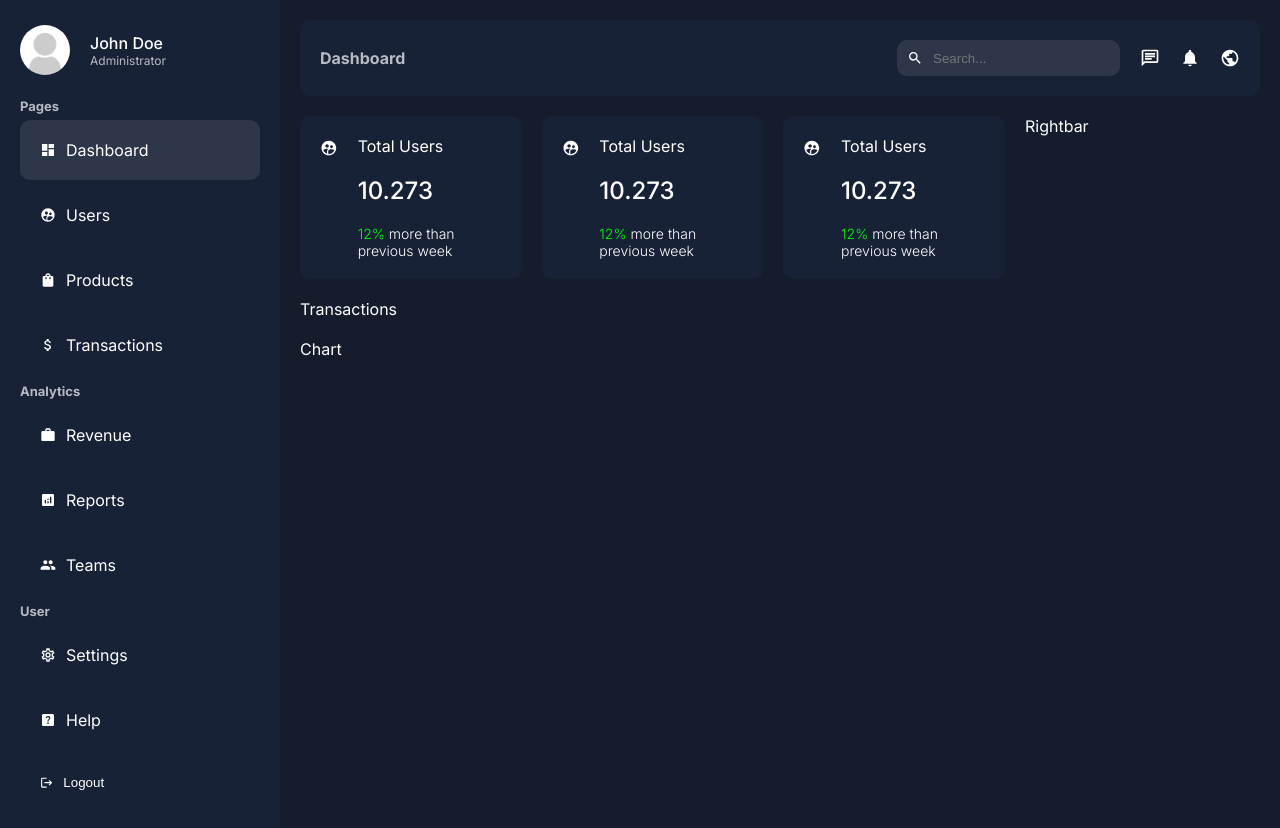
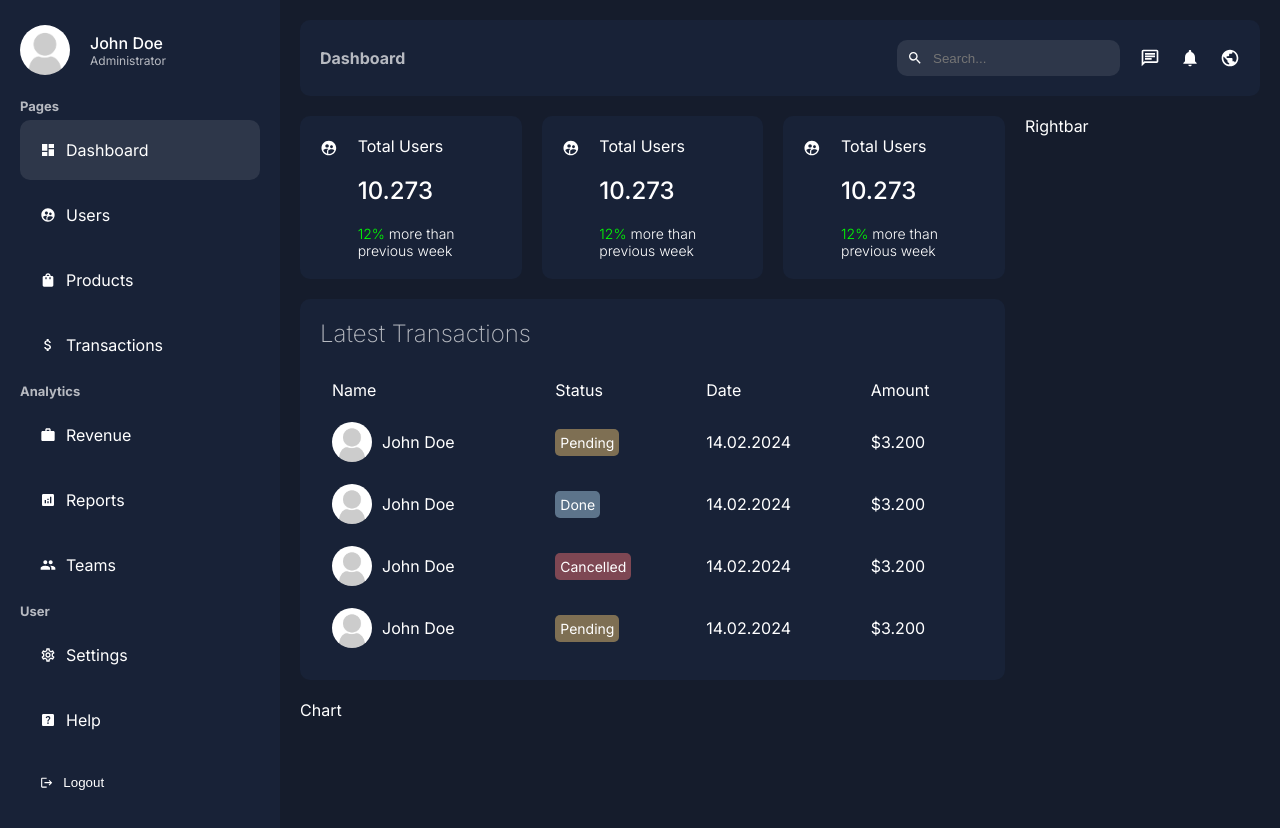
Before and after one commit to riadhmouamnia/admin-dashboard, a Next.js app: page /dashboard in a window 1280 px wide. Built offline with nearby package versions, Linux system fonts and the light colour scheme.

Commit message:
create Transactions component

```diff
--- a/app/ui/dashboard/transactions/index.tsx
+++ b/app/ui/dashboard/transactions/index.tsx
@@ -1,7 +1,106 @@
+import Image from "next/image";
 import styles from "./transactions.module.scss";
 
 const Transactions = () => {
-  return <div className={styles.container}>Transactions</div>;
+  return (
+    <div className={styles.container}>
+      <h2 className={styles.title}>Latest Transactions</h2>
+      <table className={styles.table}>
+        <thead>
+          <tr>
+            <td>Name</td>
+            <td>Status</td>
+            <td>Date</td>
+            <td>Amount</td>
+          </tr>
+        </thead>
+        <tbody>
+          <tr>
+            <td>
+              <div className={styles.user}>
+                <Image
+                  src="/noavatar.png"
+                  alt=""
+                  width={40}
+                  height={40}
+                  className={styles.userImage}
+                />
+                John Doe
+              </div>
+            </td>
+            <td>
+              <span className={`${styles.status} ${styles.pending}`}>
+                Pending
+              </span>
+            </td>
+            <td>14.02.2024</td>
+            <td>$3.200</td>
+          </tr>
+          <tr>
+            <td>
+              <div className={styles.user}>
+                <Image
+                  src="/noavatar.png"
+                  alt=""
+                  width={40}
+                  height={40}
+                  className={styles.userImage}
+                />
+                John Doe
+              </div>
+            </td>
+            <td>
+              <span className={`${styles.status} ${styles.done}`}>Done</span>
+            </td>
+            <td>14.02.2024</td>
+            <td>$3.200</td>
+          </tr>
+          <tr>
+            <td>
+              <div className={styles.user}>
+                <Image
+                  src="/noavatar.png"
+                  alt=""
+                  width={40}
+                  height={40}
+                  className={styles.userImage}
+                />
+                John Doe
+              </div>
+            </td>
+            <td>
+              <span className={`${styles.status} ${styles.cancelled}`}>
+                Cancelled
+              </span>
+            </td>
+            <td>14.02.2024</td>
+            <td>$3.200</td>
+          </tr>
+          <tr>
+            <td>
+              <div className={styles.user}>
+                <Image
+                  src="/noavatar.png"
+                  alt=""
+                  width={40}
+                  height={40}
+                  className={styles.userImage}
+                />
+                John Doe
+              </div>
+            </td>
+            <td>
+              <span className={`${styles.status} ${styles.pending}`}>
+                Pending
+              </span>
+            </td>
+            <td>14.02.2024</td>
+            <td>$3.200</td>
+          </tr>
+        </tbody>
+      </table>
+    </div>
+  );
 };
 
 export default Transactions;
--- a/app/ui/dashboard/transactions/transactions.module.scss
+++ b/app/ui/dashboard/transactions/transactions.module.scss
@@ -0,0 +1,43 @@
+.container {
+  background-color: var(--bgSoft);
+  padding: 20px;
+  border-radius: 10px;
+  .title {
+    margin-bottom: 20px;
+    font-weight: 200;
+    color: var(--textSoft);
+  }
+
+  .table {
+    width: 100%;
+    td {
+      padding: 10px;
+    }
+    .user {
+      display: flex;
+      gap: 10px;
+      align-items: center;
+      .userImage {
+        object-fit: cover;
+        border-radius: 50%;
+      }
+    }
+    .status {
+      border-radius: 5px;
+      padding: 5px;
+      font-size: 14px;
+      color: white;
+    }
+    .pending {
+      background-color: #f7cb7375;
+    }
+
+    .done {
+      background-color: #afd6ee75;
+    }
+
+    .cancelled {
+      background-color: #f7737375;
+    }
+  }
+}
```
